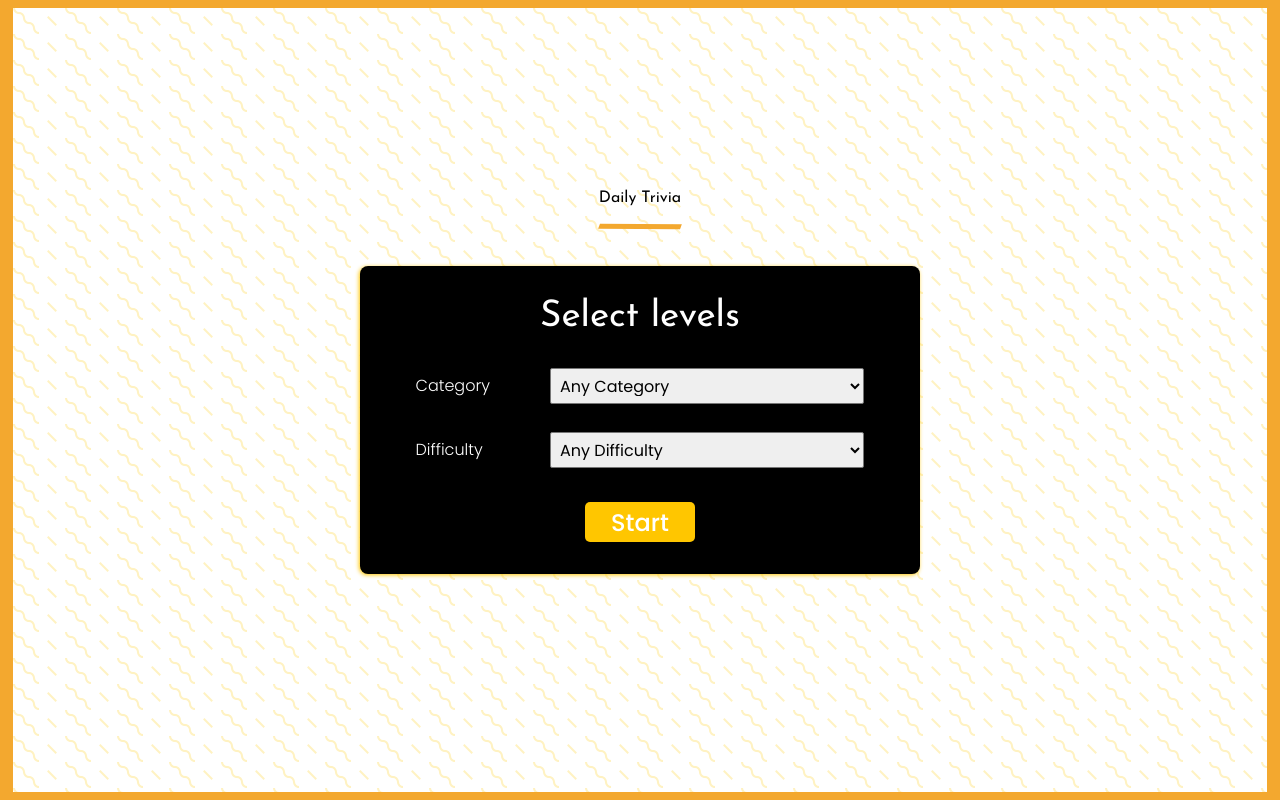
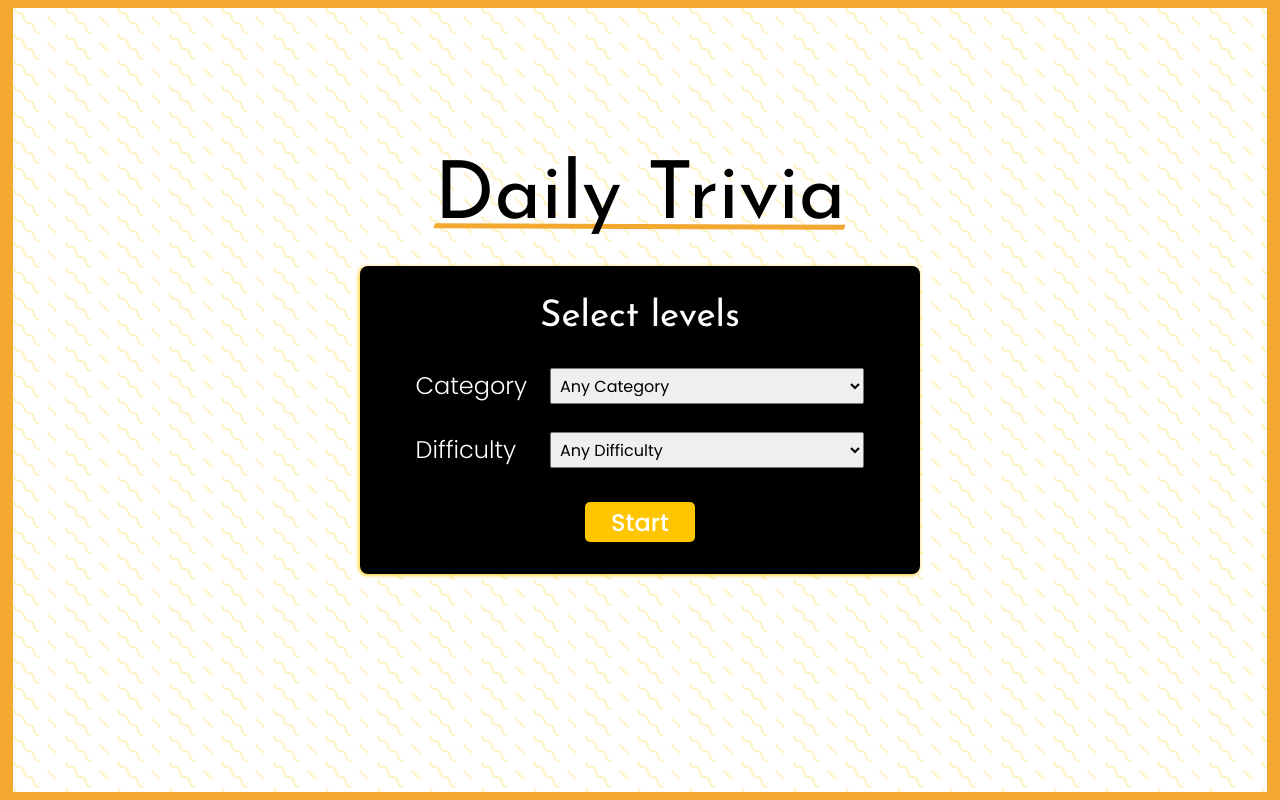
Before and after one commit to SrikarKSV/Daily-Trivia-app, a website built with Parcel: page index.html in a window 1280 px wide. Shown: the top 800 px of the page. Built offline with nearby package versions, Linux system fonts and the light colour scheme.

Commit message:
📦 NEW: Added variables for fonts

```diff
--- a/src/sass/_base.scss
+++ b/src/sass/_base.scss
@@ -9,6 +9,9 @@
   --sm-border-radius: 2px;
   --md-border-radius: 5px;
   --lg-border-radius: 8px;
+  --title-font-size: 5rem;
+  --question-font-size: 2.1rem;
+  --label-font-size: 1.2rem;
 }
 
 * {
--- a/src/sass/_triviaMenu.scss
+++ b/src/sass/_triviaMenu.scss
@@ -57,7 +57,7 @@
   }
 
   label {
-    font-size: calc(var(--label-font) + 0.3rem);
+    font-size: calc(var(--label-font-size) + 0.3rem);
     font-weight: 300;
   }
 
```
